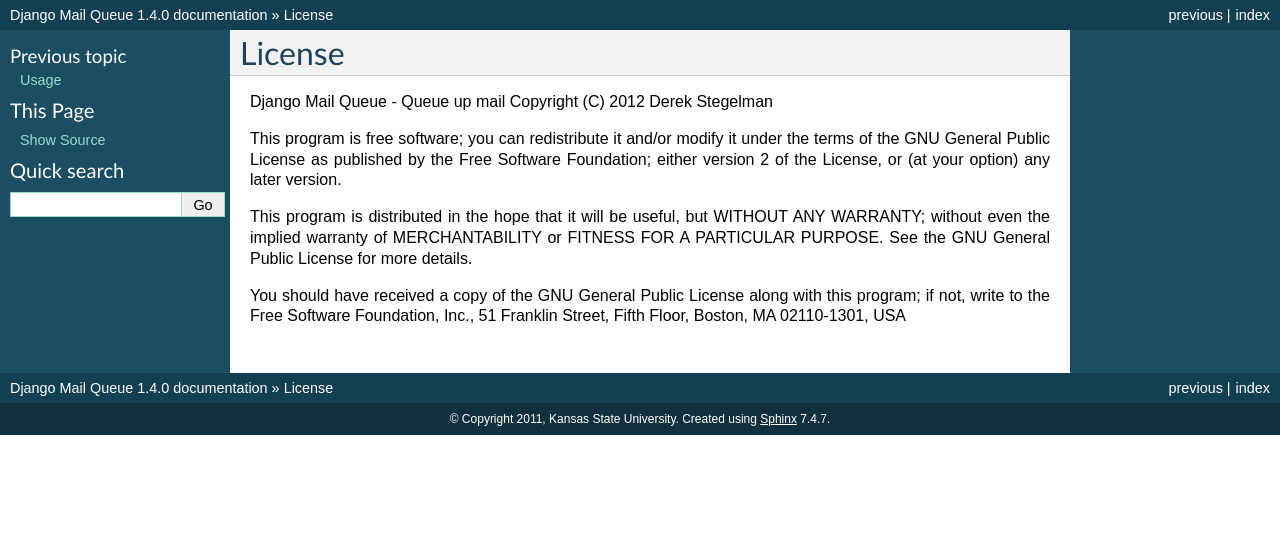
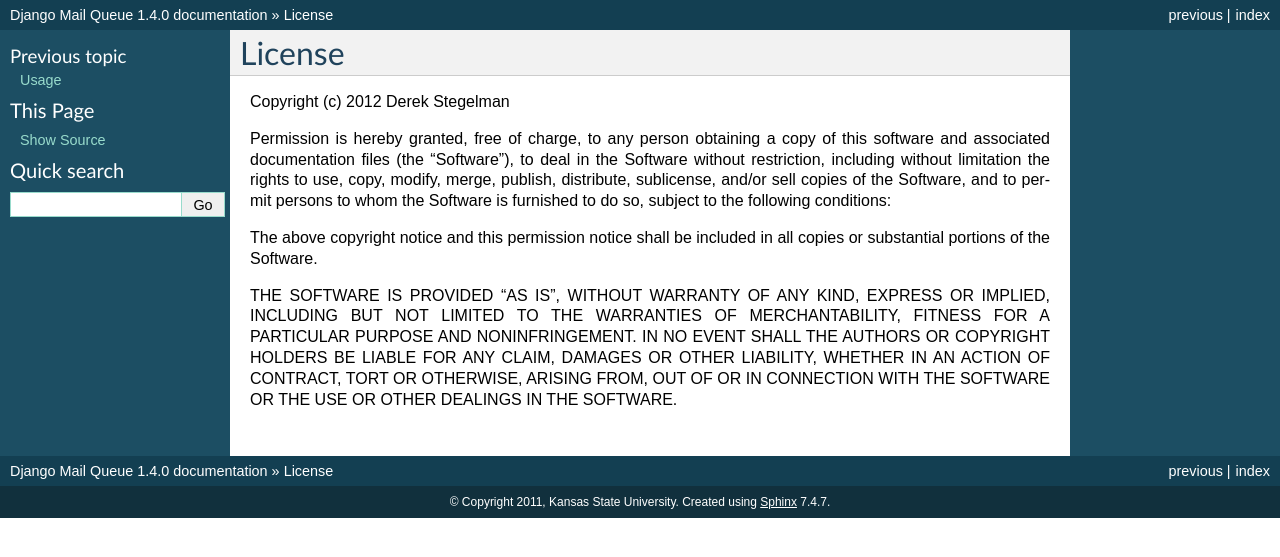
Before and after one commit to dstegelman/django-mail-queue, a Sphinx documentation site: the page built from docs/source/license.rst, in a window 1280 px wide. Shown: the top 557 px of the page. Built offline with Sphinx 7.4.7, drawn with Linux system fonts in a browser that asks for light colours.

Commit message:
Resolve license issues #10.

```diff
--- a/docs/source/license.rst
+++ b/docs/source/license.rst
@@ -1,19 +1,10 @@
 License
 =======
 
-Django Mail Queue - Queue up mail
-Copyright (C) 2012 Derek Stegelman
+Copyright (c) 2012 Derek Stegelman
 
-This program is free software; you can redistribute it and/or
-modify it under the terms of the GNU General Public License
-as published by the Free Software Foundation; either version 2
-of the License, or (at your option) any later version.
+Permission is hereby granted, free of charge, to any person obtaining a copy of this software and associated documentation files (the "Software"), to deal in the Software without restriction, including without limitation the rights to use, copy, modify, merge, publish, distribute, sublicense, and/or sell copies of the Software, and to permit persons to whom the Software is furnished to do so, subject to the following conditions:
 
-This program is distributed in the hope that it will be useful,
-but WITHOUT ANY WARRANTY; without even the implied warranty of
-MERCHANTABILITY or FITNESS FOR A PARTICULAR PURPOSE.  See the
-GNU General Public License for more details.
+The above copyright notice and this permission notice shall be included in all copies or substantial portions of the Software.
 
-You should have received a copy of the GNU General Public License
-along with this program; if not, write to the Free Software
-Foundation, Inc., 51 Franklin Street, Fifth Floor, Boston, MA  02110-1301, USA
+THE SOFTWARE IS PROVIDED "AS IS", WITHOUT WARRANTY OF ANY KIND, EXPRESS OR IMPLIED, INCLUDING BUT NOT LIMITED TO THE WARRANTIES OF MERCHANTABILITY, FITNESS FOR A PARTICULAR PURPOSE AND NONINFRINGEMENT. IN NO EVENT SHALL THE AUTHORS OR COPYRIGHT HOLDERS BE LIABLE FOR ANY CLAIM, DAMAGES OR OTHER LIABILITY, WHETHER IN AN ACTION OF CONTRACT, TORT OR OTHERWISE, ARISING FROM, OUT OF OR IN CONNECTION WITH THE SOFTWARE OR THE USE OR OTHER DEALINGS IN THE SOFTWARE.
```
Also changed, not shown: 1 other file.
